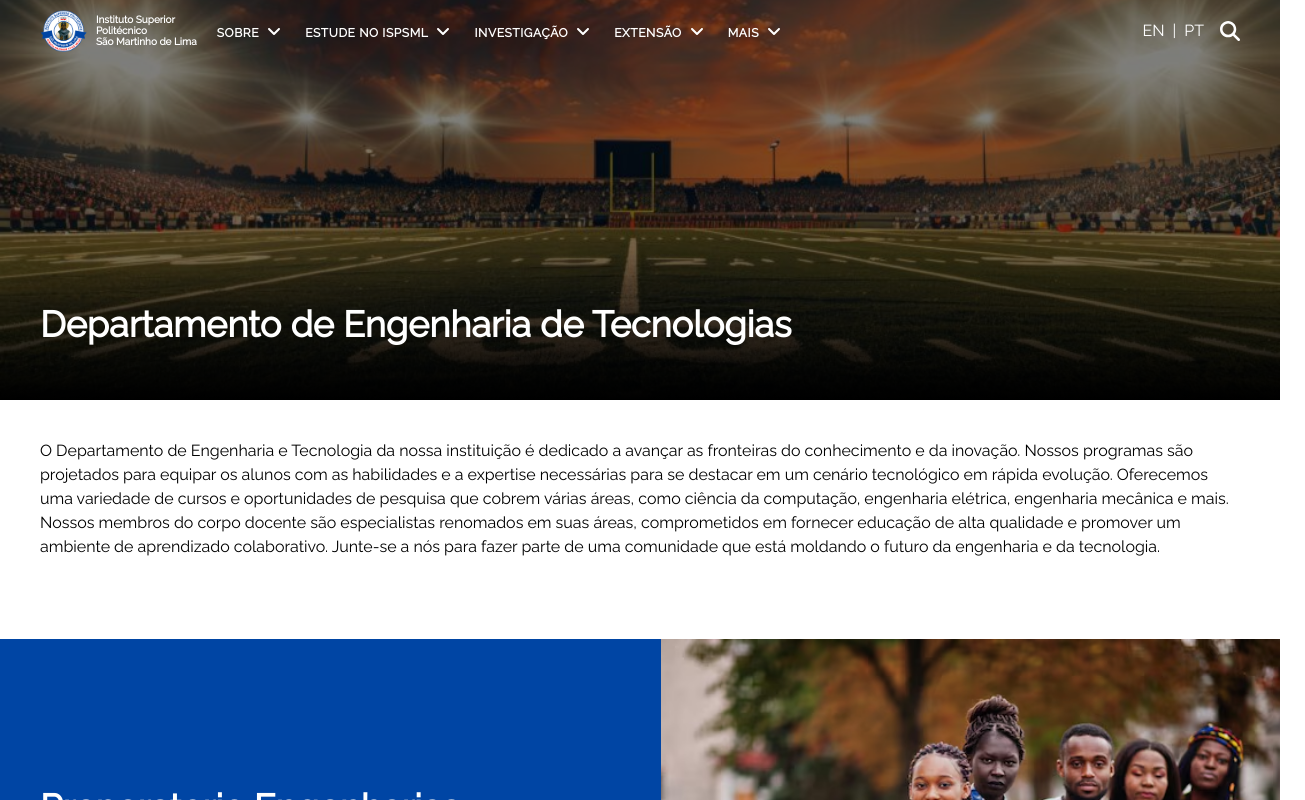
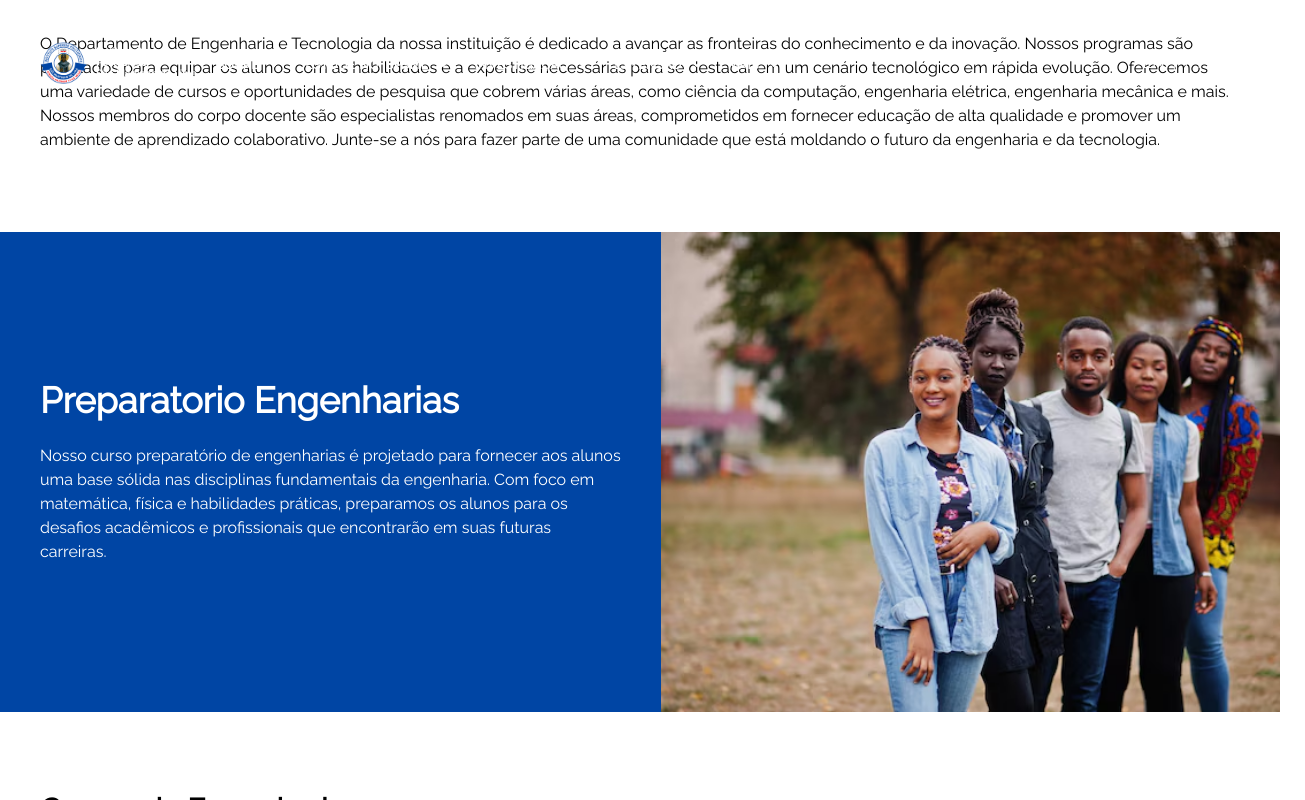
Before and after one commit to Katumbela/ispsml-platform, a Next.js app: page /ispml-det in a window 1280 px wide. Shown: the top 800 px of the page, 1305 px wide, since content can reach past the window. Built offline with nearby package versions, Linux system fonts and the light colour scheme.

Commit message:
fix: src/app/ispml-det/page.tsx. Modificação de código em src/app/ispml-det/page.tsx; Criação de uma constante em src/app/ispml-det/page.tsx; Alteração de conteúdo em array ou objeto em src/app/ispml-det/page.tsx

```diff
--- a/src/app/ispml-det/page.tsx
+++ b/src/app/ispml-det/page.tsx
@@ -1,18 +1,19 @@
 import Footer from '@/components/Footer';
-import Navbar from '../../components/Navbar';
+// import Navbar from '../../components/Navbar';
+import Navbar from '@/components/Navbar';
 import QuickLinks from '@/components/QuickLinks';
 import { PrepaSection } from './components/prepa-section';
 import { EngCoursesSection } from './components/eng-courses-section';
-import GlobalHero from '@/components/global-hero/global-hero';
-import { images } from '@/assets';
+// import GlobalHero from '@/components/global-hero/global-hero';
+// import { images } from '@/assets';
 
 const ISPSMLDet = () => {
   return (
     <div>
       <Navbar />
-      <GlobalHero  className='h-[400px] 2xl:h-[50px]' bottomBG='dark' bgImage={images.backgrounds.bg_night_1.src} title="   Departamento de Engenharia de Tecnologias" />
+      {/* <GlobalHero  className='h-[400px] 2xl:h-[50px]' bottomBG='dark' bgImage={images.backgrounds.bg_night_1.src} title="   Departamento de Engenharia de Tecnologias" /> */}
 
-      <main className="containers my-8">
+      <main className="my-8 containers">
         <p className="mt-4">
           O Departamento de Engenharia e Tecnologia da nossa instituição é dedicado a avançar as fronteiras do conhecimento e da inovação. Nossos programas são projetados para equipar os alunos com as habilidades e a expertise necessárias para se destacar em um cenário tecnológico em rápida evolução. Oferecemos uma variedade de cursos e oportunidades de pesquisa que cobrem várias áreas, como ciência da computação, engenharia elétrica, engenharia mecânica e mais. Nossos membros do corpo docente são especialistas renomados em suas áreas, comprometidos em fornecer educação de alta qualidade e promover um ambiente de aprendizado colaborativo. Junte-se a nós para fazer parte de uma comunidade que está moldando o futuro da engenharia e da tecnologia.
         </p>
```
